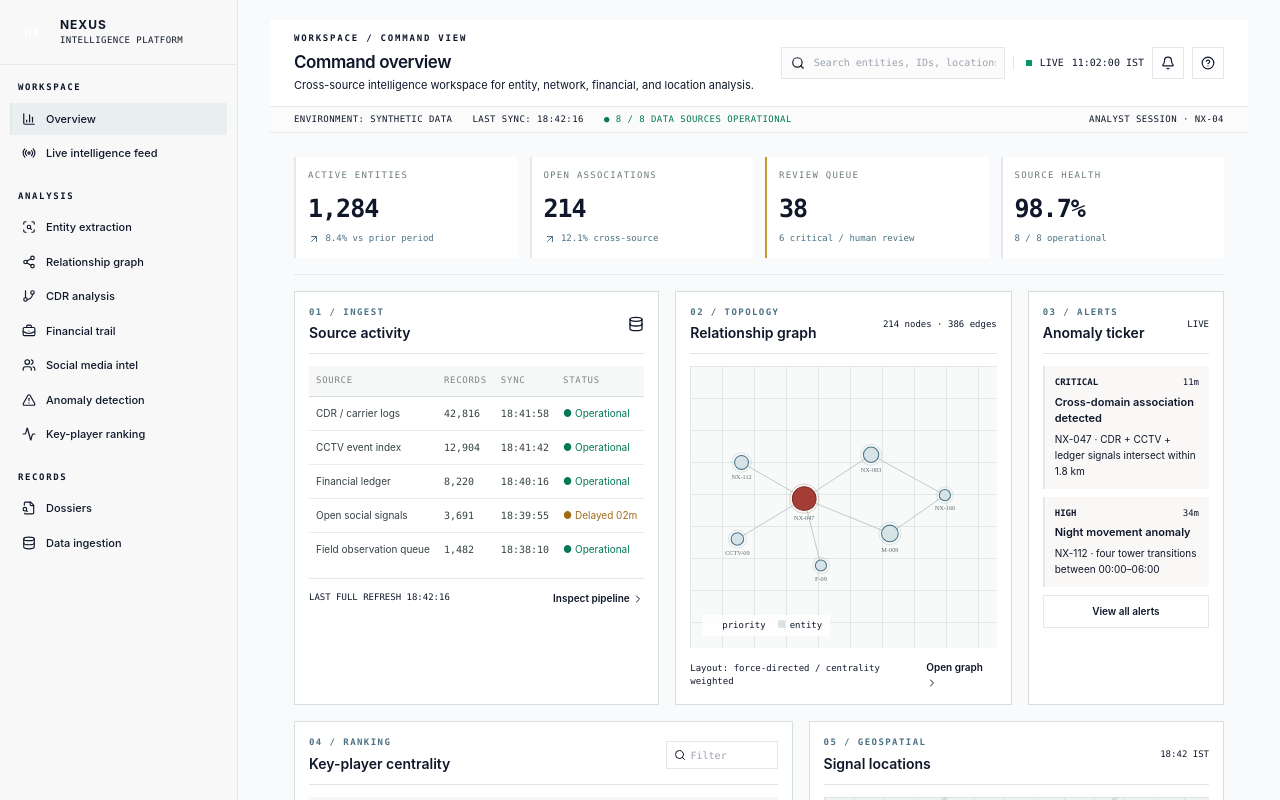
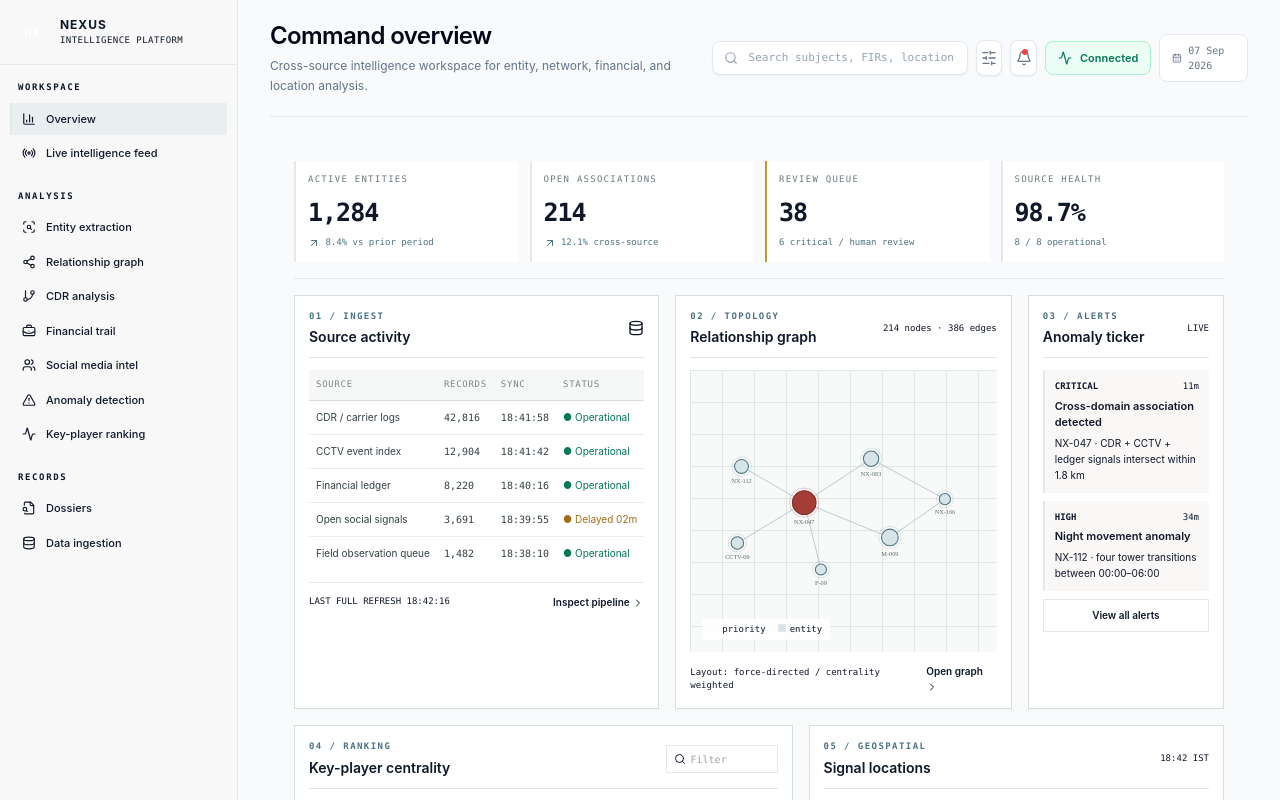
Before and after one commit to adwaittawde16-gif/final_sih_26, a Next.js app in the folder frontend/: page / in a window 1280 px wide. Shown: the top 800 px of the page. Built offline with nearby package versions, Linux system fonts and the light colour scheme.

Commit message:
chore: restore original Header component without SIH Restricted badge

```diff
--- a/frontend/src/components/shared/Header.tsx
+++ b/frontend/src/components/shared/Header.tsx
@@ -1,72 +1,48 @@
 "use client";
 
-import { FormEvent, useEffect, useState } from "react";
+import { FormEvent, useState } from "react";
 import { useRouter } from "next/navigation";
-import { Bell, CircleHelp, Search } from "lucide-react";
+import { Activity, Bell, CalendarDays, Search, SlidersHorizontal } from "lucide-react";
 
 export function Header({ title, subtitle, description }: { title: string; subtitle?: string; description?: string }) {
+  const displaySubtitle = subtitle || description;
   const [query, setQuery] = useState("");
-  const [clock, setClock] = useState("");
   const router = useRouter();
-
-  useEffect(() => {
-    const tick = () =>
-      setClock(
-        new Intl.DateTimeFormat("en-GB", {
-          hour: "2-digit",
-          minute: "2-digit",
-          second: "2-digit",
-          timeZone: "Asia/Kolkata",
-        }).format(new Date())
-      );
-    tick();
-    const id = window.setInterval(tick, 1000);
-    return () => window.clearInterval(id);
-  }, []);
-
-  const submit = (e: FormEvent) => {
-    e.preventDefault();
+  const handleSearch = (event: FormEvent) => {
+    event.preventDefault();
     if (query.trim()) router.push(`/dossiers?search=${encodeURIComponent(query.trim())}`);
   };
 
-  const displaySubtitle = subtitle || description;
-
   return (
-    <header className="border-b border-line bg-white">
-      <div className="flex min-h-[62px] items-center justify-between gap-4 px-4 py-3 lg:px-6">
+    <header className="mb-5 flex flex-col gap-4 border-b border-slate-200 pb-5 lg:flex-row lg:items-center lg:justify-between">
       <div className="pl-12 lg:pl-0">
-          <p className="font-mono text-[9px] font-bold uppercase tracking-[.2em] text-accent">Workspace / command view</p>
-          <h1 className="mt-1 text-[17px] font-semibold tracking-tight text-ink">{title}</h1>
-          {displaySubtitle && <p className="mt-0.5 hidden text-[11px] text-muted md:block">{displaySubtitle}</p>}
+        <h1 className="text-xl font-semibold tracking-tight text-slate-950 md:text-2xl">{title}</h1>
+        {displaySubtitle && <p className="mt-1 max-w-2xl text-xs leading-5 text-slate-500">{displaySubtitle}</p>}
       </div>
       <div className="flex items-center gap-2">
-          <form onSubmit={submit} className="relative hidden xl:block">
-            <Search className="absolute left-2.5 top-1/2 size-3.5 -translate-y-1/2 text-muted" />
+        <form onSubmit={handleSearch} className="relative min-w-0 flex-1 sm:flex-none">
+          <Search className="absolute left-3 top-1/2 size-3.5 -translate-y-1/2 text-slate-400" />
           <input
+            aria-label="Search subjects, FIRs, or locations"
             value={query}
-              onChange={(e) => setQuery(e.target.value)}
-              placeholder="Search entities, IDs, locations"
-              className="h-8 w-56 border border-line bg-[#fafbfa] pl-8 pr-2 font-mono text-[10px] text-ink outline-none focus:border-accent"
+            onChange={(event) => setQuery(event.target.value)}
+            placeholder="Search subjects, FIRs, locations"
+            className="w-full rounded-lg border border-slate-200 bg-white py-2 pl-9 pr-3 font-mono text-[11px] text-slate-900 shadow-sm placeholder:text-slate-400 focus:border-blue-400 focus:outline-none sm:w-64"
           />
         </form>
-          <div className="hidden items-center gap-2 border-l border-line pl-3 font-mono text-[10px] text-muted sm:flex">
-            <span className="size-1.5 bg-emerald-600" />
-            LIVE <span className="text-ink">{clock} IST</span>
+        <button className="hidden size-9 items-center justify-center rounded-lg border border-slate-200 bg-white text-slate-500 shadow-sm hover:text-slate-900 sm:flex" aria-label="Filter workspace">
+          <SlidersHorizontal className="size-4" />
+        </button>
+        <button className="relative flex size-9 items-center justify-center rounded-lg border border-slate-200 bg-white text-slate-500 shadow-sm hover:text-slate-900" aria-label="Notifications">
+          <Bell className="size-4" />
+          <span className="absolute right-2 top-2 size-1.5 rounded-full bg-red-500" />
+        </button>
+        <div className="hidden items-center gap-2 rounded-lg border border-emerald-200 bg-emerald-50 px-3 py-2 text-[11px] font-semibold text-emerald-700 md:flex">
+          <Activity className="size-3.5" /> Connected
         </div>
-          <button className="relative flex size-8 items-center justify-center border border-line text-muted hover:text-ink" aria-label="Notifications">
-            <Bell className="size-3.5" />
-            <span className="absolute right-1.5 top-1.5 size-1.5 bg-accent" />
-          </button>
-          <button className="hidden size-8 items-center justify-center border border-line text-muted hover:text-ink sm:flex" aria-label="Help">
-            <CircleHelp className="size-3.5" />
-          </button>
+        <div className="hidden items-center gap-1.5 rounded-lg border border-slate-200 bg-white px-3 py-2 font-mono text-[10px] text-slate-500 xl:flex">
+          <CalendarDays className="size-3.5" /> 07 Sep 2026
         </div>
-      </div>
-      <div className="flex flex-wrap items-center gap-x-5 gap-y-1 border-t border-line bg-[#fafbfa] px-4 py-1.5 font-mono text-[9px] uppercase tracking-wider text-muted lg:px-6">
-        <span>Environment: synthetic data</span>
-        <span>Last sync: 18:42:16</span>
-        <span className="text-emerald-700">● 8 / 8 data sources operational</span>
-        <span className="ml-auto hidden md:inline">Analyst session · NX-04</span>
       </div>
     </header>
   );
```
Lines whose indentation alone changed are shown as unchanged.
